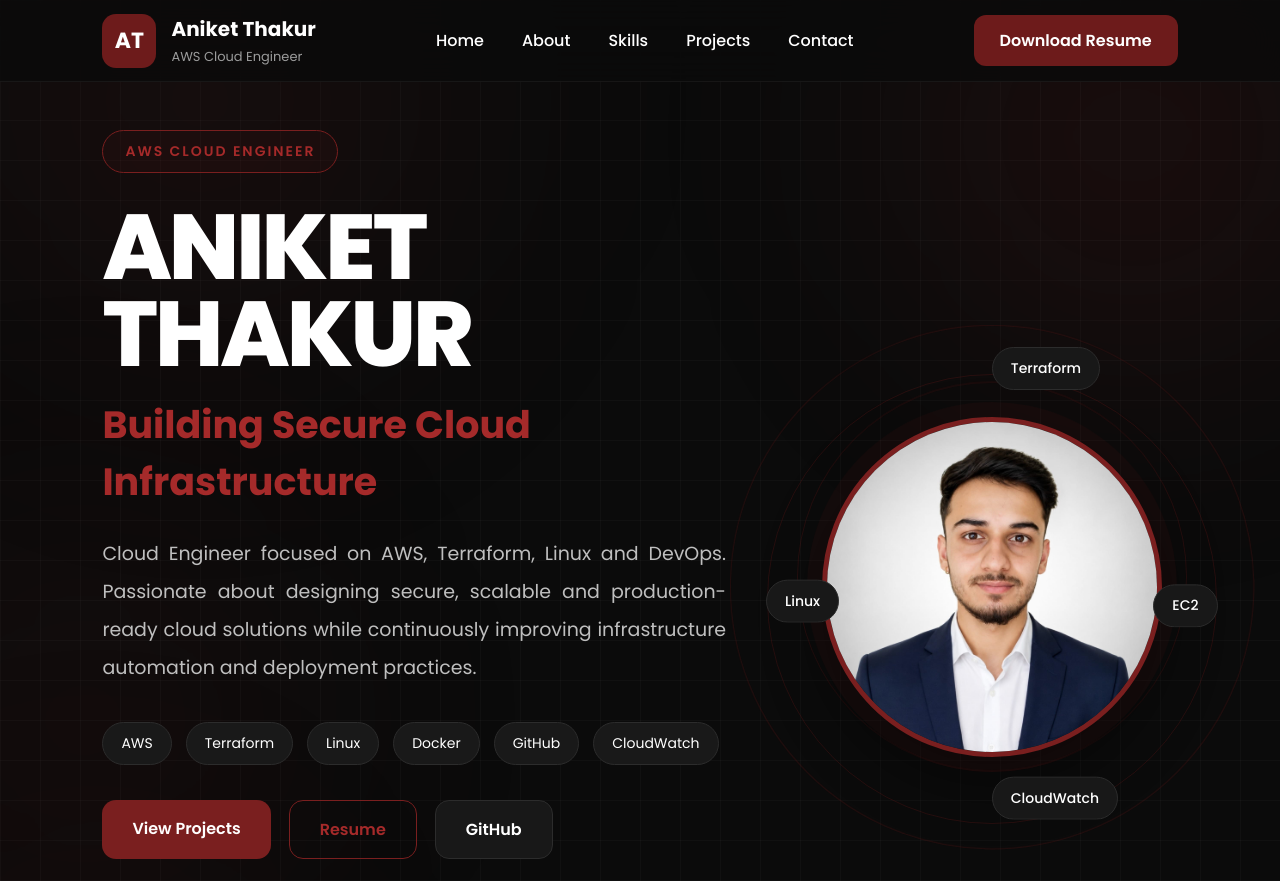
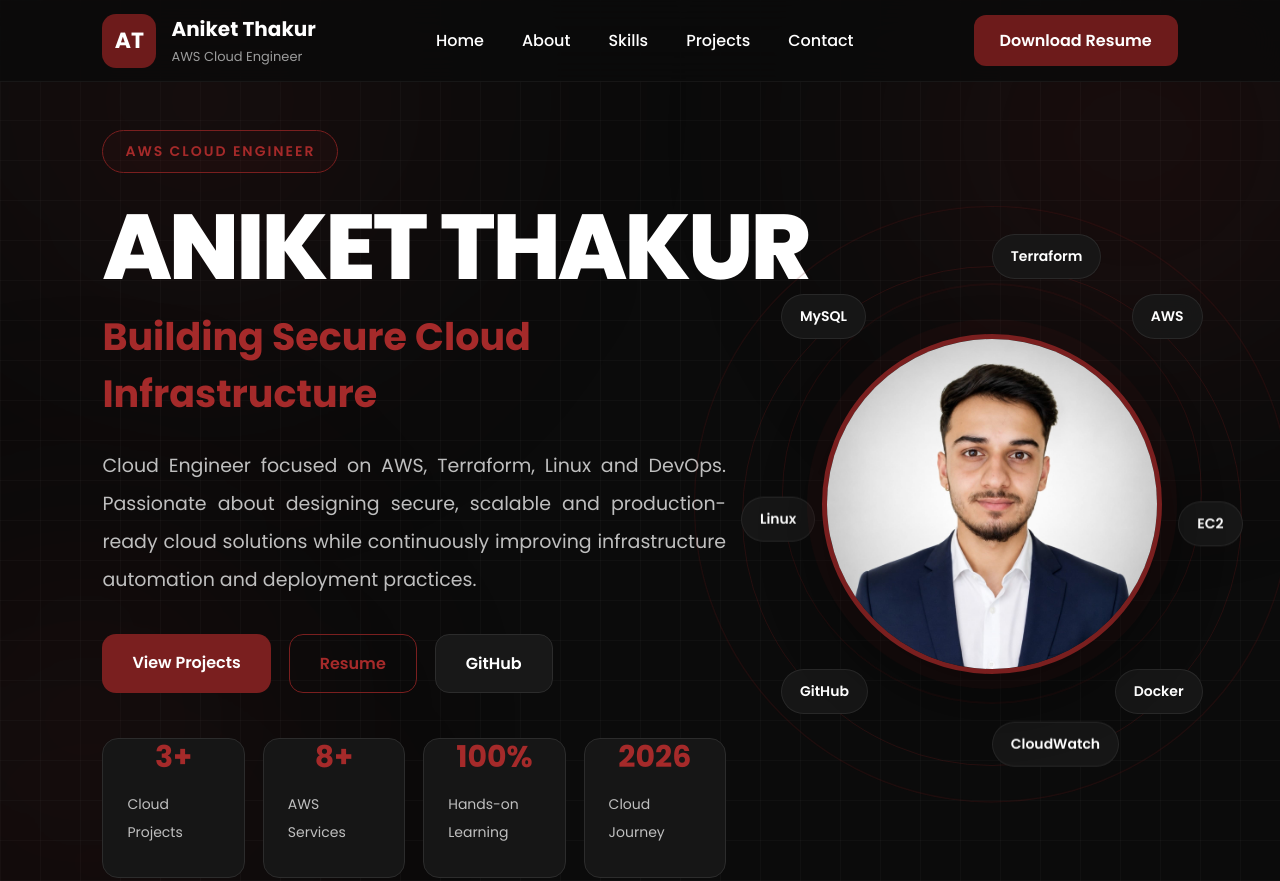
Before and after one commit to aniketthakur9/MyPortfolioWebsite, a plain HTML site: page index.html in a window 1280 px wide. Shown: the top 881 px of the page. Drawn offline with Linux system fonts and the light colour scheme.

```diff
--- a/backend/package.json
+++ b/backend/package.json
@@ -17,5 +17,7 @@
   },
   "devDependencies": {
     "nodemon": "^3.1.14"
-  }
+  },
+  "keywords": [],
+  "type": "commonjs"
 }
--- a/backend/server.js
+++ b/backend/server.js
@@ -1,4 +1,4 @@
-const contactRoute = require("./routes/contact");
+const contactRoute = require("./routes/contactRoutes");
 const db = require("./config/db");
 const express = require("express");
 const cors = require("cors");
--- a/index.html
+++ b/index.html
@@ -90,15 +90,7 @@
 
             </span>
 
-            <h1>
-
-                ANIKET
-
-                <br>
-
-                THAKUR
-
-            </h1>
+            <h1>ANIKET THAKUR</h1>
 
             <h2 id="typing-text">
 
@@ -117,21 +109,7 @@
 
             <!-- Tech Badges -->
 
-            <div class="hero-tech">
 
-                <span>AWS</span>
-
-                <span>Terraform</span>
-
-                <span>Linux</span>
-
-                <span>Docker</span>
-
-                <span>GitHub</span>
-
-                <span>CloudWatch</span>
-
-            </div>
 
             <!-- Buttons -->
 
@@ -211,49 +189,35 @@
 
     <div class="profile-wrapper">
 
-                <!-- Background Rings -->
+        <!-- Rings -->
 
         <div class="ring ring1"></div>
-
         <div class="ring ring2"></div>
-
         <div class="ring ring3"></div>
 
-                <!-- Floating Skill Tags -->
+        <!-- Floating Tags -->
 
-                <div class="floating-tag top">
+        <div class="floating-tag top">Terraform</div>
 
-                    Terraform
+        <div class="floating-tag top-right">AWS</div>
 
-                </div>
+        <div class="floating-tag right">EC2</div>
 
-                <div class="floating-tag right">
+        <div class="floating-tag bottom-right">Docker</div>
 
-                    EC2
+        <div class="floating-tag bottom">CloudWatch</div>
 
-                </div>
+        <div class="floating-tag bottom-left">GitHub</div>
 
-                <div class="floating-tag bottom">
+        <div class="floating-tag left">Linux</div>
 
-                    CloudWatch
-
-                </div>
-
-                <div class="floating-tag left">
-
-                    Linux
-
-                </div>
+        <div class="floating-tag top-left">MySQL</div>
 
         <!-- Profile -->
 
         <div class="profile-container">
 
-                    <img src="images/profile.png"
-
-                         alt="Aniket Thakur">
-
-                </div>
+            <img src="images/profile.png" alt="Aniket Thakur">
 
         </div>
 
--- a/style.css
+++ b/style.css
@@ -358,15 +358,10 @@
 }
 
 .hero-left h1{
-
-    font-size:78px;
-
-    line-height:1;
-
-    margin-bottom:20px;
-
-    font-weight:800;
-
+    font-size:92px;
+    line-height:0.95;
+    letter-spacing:-3px;
+    white-space: nowrap;
 }
 
 .hero-left h2{
@@ -1105,47 +1100,6 @@
     z-index:-1;
 
 }
-/* ======================================================
-                HERO TECH BADGES
-====================================================== */
-
-.hero-tech{
-
-    display:flex;
-
-    gap:15px;
-
-    flex-wrap:wrap;
-
-    margin-bottom:35px;
-
-}
-
-.hero-tech span{
-
-    background:#1c1c1c;
-
-    border:1px solid var(--border);
-
-    padding:10px 18px;
-
-    border-radius:30px;
-
-    color:#fff;
-
-    font-size:15px;
-
-    transition:.3s;
-
-}
-
-.hero-tech span:hover{
-
-    border-color:var(--primary);
-
-    transform:translateY(-3px);
-
-}
 
 /* ======================================================
                 HERO STATS
@@ -2681,3 +2635,145 @@
     background:var(--primary-light);
 
 }
+
+/* ===========================================
+   FLOATING TECH TAGS
+=========================================== */
+
+.ring1{
+    width:420px;
+    height:420px;
+}
+
+.ring2{
+    width:500px;
+    height:500px;
+}
+
+.ring3{
+    width:580px;
+    height:580px;
+}
+.floating-tag{
+
+    position:absolute;
+
+    background:rgba(24,24,24,.95);
+
+    color:#fff;
+
+    border:1px solid rgba(255,255,255,.08);
+
+    padding:11px 18px;
+
+    border-radius:30px;
+
+    font-size:14px;
+
+    font-weight:600;
+
+    backdrop-filter:blur(10px);
+
+    transition:.35s;
+
+    z-index:20;
+
+}
+
+.floating-tag:hover{
+
+    border-color:#7A1F1F;
+
+    transform:translateY(-6px);
+
+    box-shadow:0 12px 30px rgba(122,31,31,.35);
+
+}
+
+/* Positions */
+
+.top{
+    top:-20px;
+}
+
+.bottom{
+    bottom:-20px;
+}
+
+.left{
+    left:-25px;
+}
+
+.right{
+    right:-25px;
+}
+
+.top-left{
+    left:15px;
+    top:40px;
+}
+
+.top-right{
+    right:15px;
+    top:40px;
+}
+
+.bottom-left{
+    left:15px;
+    bottom:40px;
+}
+
+.bottom-right{
+    right:15px;
+    bottom:40px;
+}
+/* =========================================
+   PROFILE WRAPPER
+========================================= */
+
+.hero-right{
+    display:flex;
+    justify-content:center;
+    align-items:center;
+}
+
+..profile-wrapper{
+
+    position:relative;
+
+    width:560px;
+
+    height:560px;
+
+    margin:auto;
+
+}
+
+.profile-container{
+    width:340px;
+    height:340px;
+    border-radius:50%;
+    overflow:hidden;
+    background:#181818;
+    border:5px solid #7A1F1F;
+    box-shadow:
+        0 0 0 15px rgba(122,31,31,.08),
+        0 25px 60px rgba(0,0,0,.45);
+    position:relative;
+    z-index:20;
+}
+
+.profile-container img{
+    width:100%;
+    height:100%;
+    object-fit:cover;
+}
+@keyframes float{
+    0%,100%{
+        transform: translateY(0);
+    }
+
+    50%{
+        transform: translateY(-8px);
+    }
+}
```
Also changed, not shown: backend/config/db.js (+5 -14 lines), backend/routes/contactRoutes.js (renamed from backend/routes/contact.js), 1 other file. Lines whose indentation alone changed are shown as unchanged.
